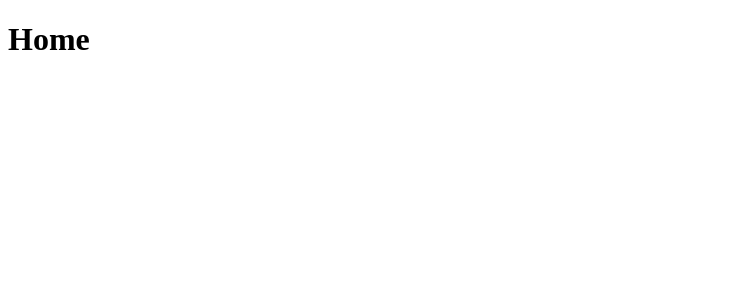
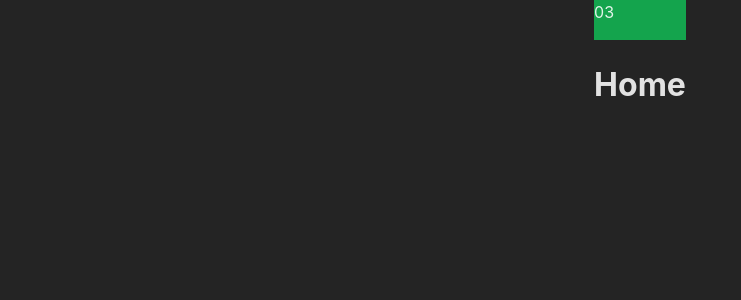
Before and after one commit to murilopereira006/gym-app-desktop, a React (Vite) app: page / in a window 1280 px wide. Shown: the top 300 px of the page, without its empty margins (0-741 px from the left). Built offline with nearby package versions, Linux system fonts and the light colour scheme.

Commit message:
add: settings for css and storybook

```diff
--- a/package.json
+++ b/package.json
@@ -10,11 +10,12 @@
     "preview": "vite preview"
   },
   "dependencies": {
+    "prop-types": "^15.8.1",
     "react": "^18.2.0",
     "react-dom": "^18.2.0",
     "react-router-dom": "^6.16.0",
     "storybook": "^7.4.5",
-    "styled-components": "^6.0.8"
+    "styled-components": "^6.1.0"
   },
   "devDependencies": {
     "@types/react": "^18.2.15",
--- a/src/App.jsx
+++ b/src/App.jsx
@@ -1,7 +1,7 @@
 import Routes from "./router";
 
 export default function App() {
-   return (
-       <Routes/>
-   );
+    return (
+        <Routes/>
+    );
 }
--- /dev/null
+++ b/src/assets/colors.js
@@ -0,0 +1,15 @@
+const Colors = {
+    Primary: '#9CFC97',
+    Secondary: '#F34213',
+    Tertiary: '#16697A',
+    DarkPrimary: '#6BA368',
+    DarkSecondary: '#DE9151',
+    BgLightTheme: '#FFFFFF',
+    BgDarkTheme: '#242424',
+    Success: '#14A44D',
+    Warning: '#E4A11B',
+    Alert: '#DC4C64',
+    Info: '#54B4D3'
+}
+
+export default Colors
--- /dev/null
+++ b/src/components/topBar/index.jsx
@@ -0,0 +1,18 @@
+import PropTypes from 'prop-types'
+import { ContainerNavBar } from './styles'
+
+const TopBar = ({arrayOfComponents}) => {
+    return (
+        <ContainerNavBar>
+            {
+                arrayOfComponents.map((item, index) => <span key={index}>{item}</span>)
+            }
+        </ContainerNavBar>
+    )
+}
+
+export default TopBar
+
+TopBar.propTypes = {
+    arrayOfComponents: PropTypes.array.isRequired
+}
--- /dev/null
+++ b/src/components/topBar/styles.jsx
@@ -0,0 +1,7 @@
+import styled from 'styled-components'
+import Colors from '../../assets/colors'
+
+export const ContainerNavBar = styled.nav`
+    height: 40px;
+    background-color: ${Colors.Success};
+`;
--- /dev/null
+++ b/src/index.css
@@ -0,0 +1,21 @@
+:root {
+    font-family: Inter, system-ui, Avenir, Helvetica, Arial, sans-serif;
+    line-height: 1.5;
+    font-weight: 400;
+
+    color-scheme: light dark;
+    color: rgba(255, 255, 255, 0.87);
+    background-color: #242424;
+
+    font-synthesis: none;
+    text-rendering: optimizeLegibility;
+    -webkit-font-smoothing: antialiased;
+    -moz-osx-font-smoothing: grayscale;
+    -webkit-text-size-adjust: 100%;
+}
+
+body {
+    margin: 0;
+    padding: 0;
+    place-items: center;
+}
--- a/src/pages/HomePage.jsx
+++ b/src/pages/HomePage.jsx
@@ -1,7 +1,12 @@
+import TopBar from "../components/topBar"
+
 const Home = () => {
-   return(
-        <h1>Home</h1>
-   )
+    return(
+        <>
+            <TopBar arrayOfComponents={[0, 3]} />
+            <h1>Home</h1>
+        </>
+    )
 }
 
 export default Home;
--- a/src/router/index.jsx
+++ b/src/router/index.jsx
@@ -10,7 +10,7 @@ const Router = () => {
                 <Route path="/user" element={<UserPage />} />
             </Routes>
         </BrowserRouter>
-  );
-};
+    )
+}
 
 export default Router;
```
Also changed, not shown: src/main.jsx (+4 -4 lines), 2 other files (tests, documents, lock files or other folders). Lines whose indentation alone changed are shown as unchanged.
